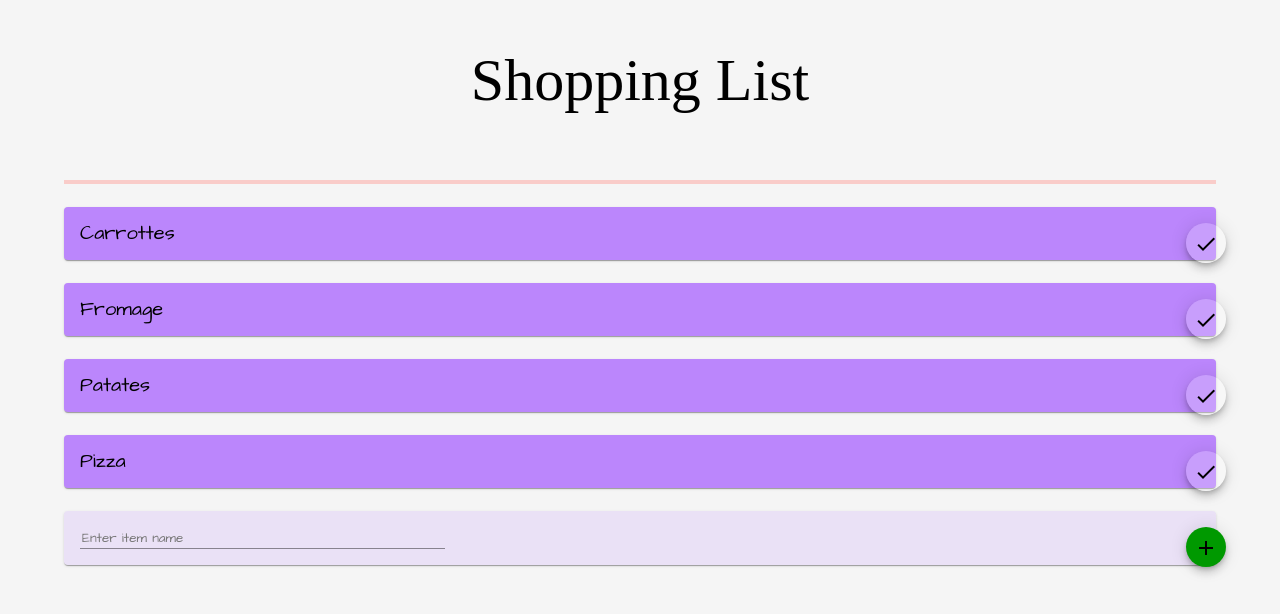
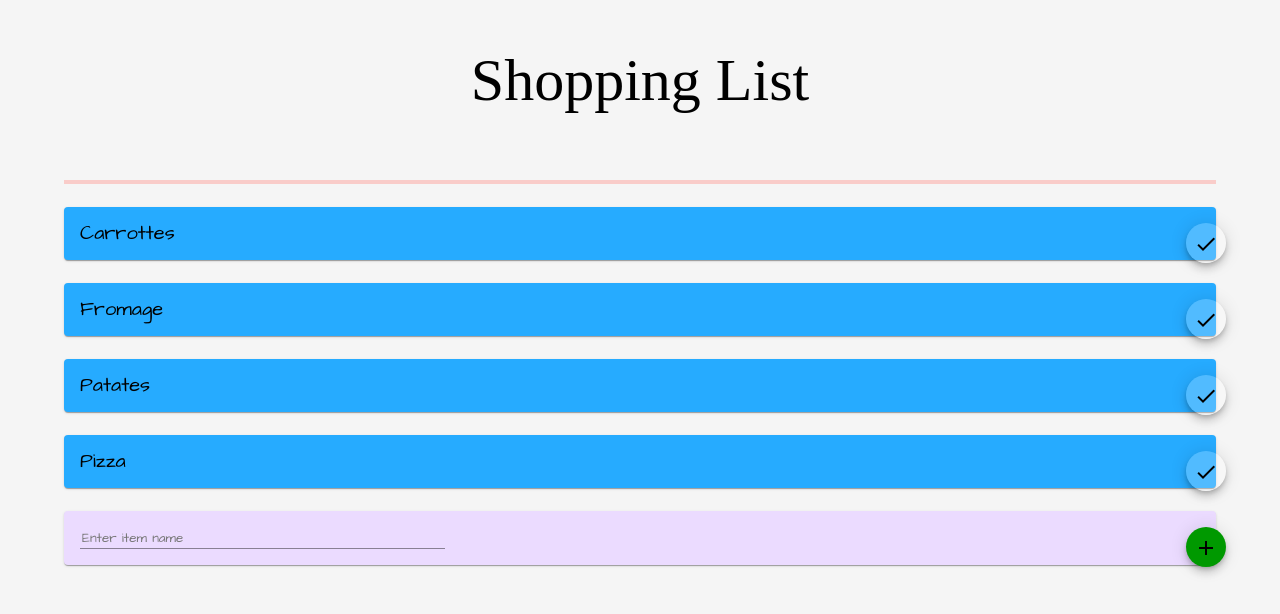
Before and after one commit to nicroy23/A-ShoppingList, an Angular app: page /1/list/1 in a window 1280 px wide. Shown: the top 614 px of the page. Built offline with nearby package versions, Linux system fonts and the light colour scheme; a web font is replaced by a local one.

Commit message:
Updated margin

```diff
--- a/src/app/add-item/add-item.component.css
+++ b/src/app/add-item/add-item.component.css
@@ -1,5 +1,5 @@
 .item-input {
-    background-color: #bb86fc2d;
+    background-color: #ebdbff;
 }
 
 .input-field {
--- a/src/app/all-client-lists/all-client-lists.component.css
+++ b/src/app/all-client-lists/all-client-lists.component.css
@@ -6,7 +6,7 @@
 }
 
 .preview {
-    margin-left: 10%;
+    margin-left: auto;
     margin-top: 5%;
 }
 
--- a/src/app/list-item/list-item.component.css
+++ b/src/app/list-item/list-item.component.css
@@ -1,5 +1,5 @@
 .item {
-    background-color: #BB86FC;
+    background-color: #26ABFF;
     margin-bottom: 2%;
 }
 
```
